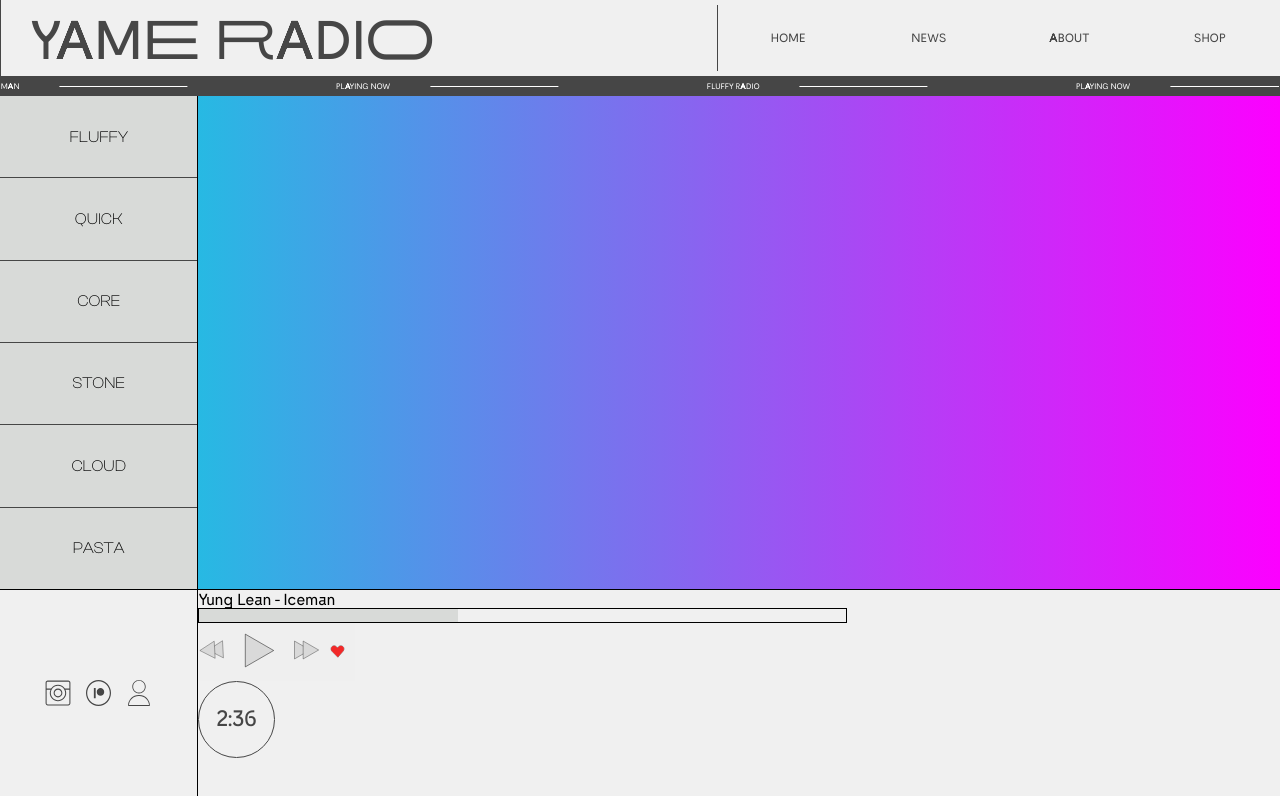
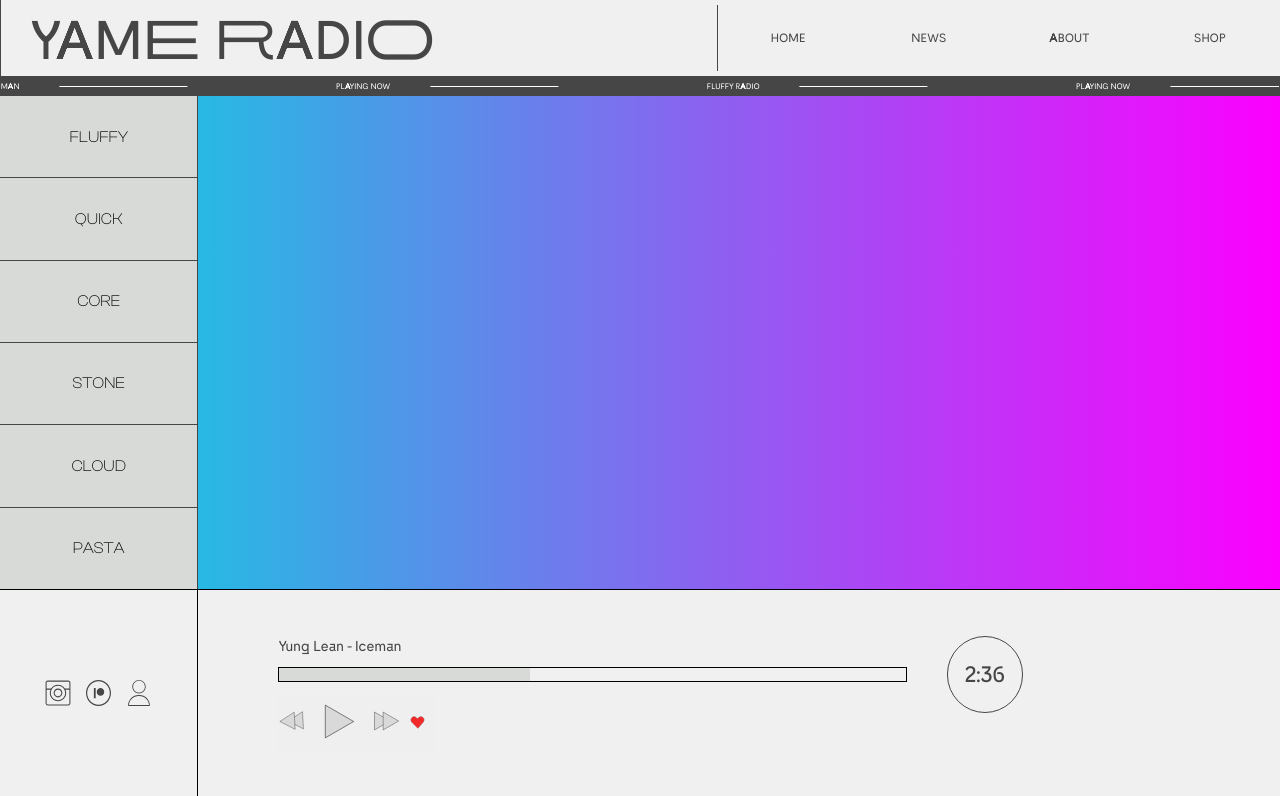
Before and after one commit to heckspoiler/yame_radio, a Next.js app: page / in a window 1280 px wide. Shown: the top 796 px of the page. Built offline with nearby package versions, Linux system fonts and the light colour scheme.

Commit message:
frame basically finished

```diff
--- a/app/components/Home/LowerSection/AudioPlayerContainer/AudioPlayer/AudioPlayer.tsx
+++ b/app/components/Home/LowerSection/AudioPlayerContainer/AudioPlayer/AudioPlayer.tsx
@@ -14,16 +14,20 @@ type Props = {};
 
 const AudioPlayer = (props: Props) => {
   return (
-    <div>
-      <p>Yung Lean - Iceman</p>
+    <div className={styles.audioPlayer}>
+      <div className={styles.playerVitals}>
+        <p className={styles.songInfo}>Yung Lean - Iceman</p>
+        <div className={styles.progressAndTime}>
           <ProgressBar />
+          <TimeStamp />
+        </div>
         <div className={styles.buttonContainer}>
           <BackButton />
           <PlayPauseButton />
           <ForwardButton />
           <LikeButton />
         </div>
-      <TimeStamp />
+      </div>
     </div>
   );
 };
--- a/app/components/Home/LowerSection/AudioPlayerContainer/AudioPlayer/ProgressBar/progressBar.module.css
+++ b/app/components/Home/LowerSection/AudioPlayerContainer/AudioPlayer/ProgressBar/progressBar.module.css
@@ -1,6 +1,6 @@
 .progressBarContainer {
     position: relative;
-    width: 60%;
+    width: 80%;
     height: 15px;
     border: 1px solid black;
 }
--- a/app/components/Home/LowerSection/AudioPlayerContainer/AudioPlayer/audioPlayer.module.css
+++ b/app/components/Home/LowerSection/AudioPlayerContainer/AudioPlayer/audioPlayer.module.css
@@ -1,4 +1,36 @@
+.audioPlayer {
+    display: flex;
+    width: 100%;
+    height: 100%;
+
+
+}
+
+
+.playerVitals {
+    width: 80%;
+    display: flex;
+    flex-direction: column;
+    align-items: flex-start;
+    padding-left: 5rem;
+    justify-content: center;
+
+}
+
+.progressAndTime {
+    width: 100%;
+    display: flex;
+    flex-direction: row;
+    align-items: center;
+    gap: 40px;
+    height: 40px;
+}
+
 .buttonContainer {
     display: flex;
+}
 
+.songInfo {
+    color: var(--text-color);
+    font-size: 0.9rem;
 }
--- a/app/components/Home/LowerSection/AudioPlayerContainer/audioPlayerContainer.module.css
+++ b/app/components/Home/LowerSection/AudioPlayerContainer/audioPlayerContainer.module.css
@@ -2,4 +2,5 @@
     height: 100%;
     width: calc(100vw - (6rem + 8vw));
 
+
 }
--- a/app/components/Home/Sidebar/SidebarItem/sidebarItem.module.css
+++ b/app/components/Home/Sidebar/SidebarItem/sidebarItem.module.css
@@ -4,6 +4,7 @@
     color: inherit;
     border: 0;
     border-top: 1px solid #464646;
+    border-right: 1px solid #464646;
     padding: 0;
     font: inherit;
     cursor: pointer;
@@ -20,8 +21,14 @@
     background-color: transparent;
     font-size: 1.1rem;
     height: 110%;
+    border-right: 0px;
 }
 
 .sidebarItem:nth-of-type(1) {
     border: 0;
+    border-right: 1px solid #464646;
 }
+
+.sidebarItem:nth-of-type(1):hover {
+    border-right: none;
+}
--- a/app/components/Home/Sidebar/sidebar.module.css
+++ b/app/components/Home/Sidebar/sidebar.module.css
@@ -6,7 +6,7 @@
 }
 
 .sidebar {
-    border-right: 1px solid black;
+
     height: 100%;
     width: 100%;
     background-color: transparent;
```
Lines whose indentation alone changed are shown as unchanged.
